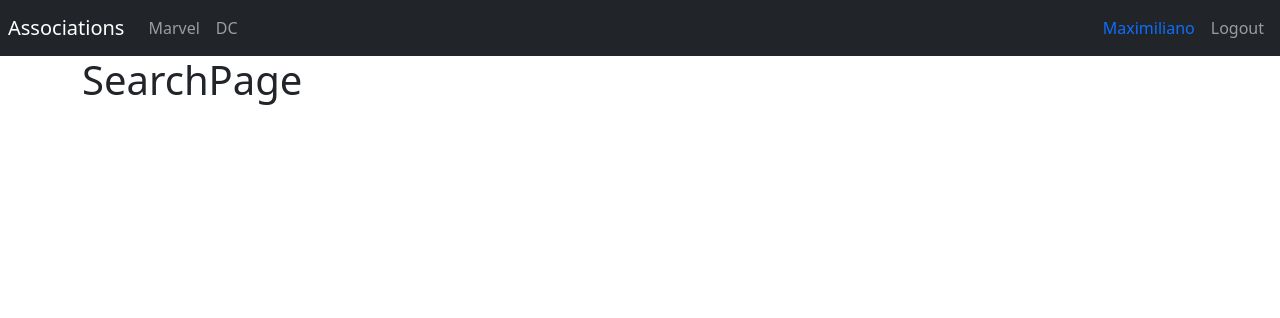
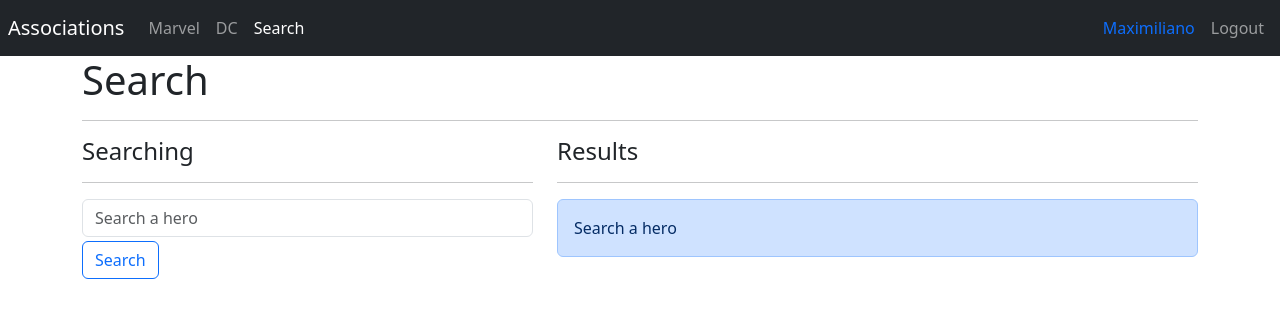
Before and after one commit to MaxiBelli/HEROES-APP, a React (Vite) app: page /search in a window 1280 px wide. Shown: the top 318 px of the page. Built offline with nearby package versions, Linux system fonts and the light colour scheme.

Commit message:
feat: Add Search, List Display, and Conditional Messages

```diff
--- a/package.json
+++ b/package.json
@@ -9,6 +9,7 @@
     "preview": "vite preview"
   },
   "dependencies": {
+    "query-string": "^8.1.0",
     "react": "^18.2.0",
     "react-dom": "^18.2.0",
     "react-router-dom": "^6.12.0"
--- /dev/null
+++ b/src/heroes/helpers/getHeroesByName.js
@@ -0,0 +1,11 @@
+import { heroes } from "../data/heroes";
+
+export const getHeroesByName = (name = "") => {
+  name = name.toLocaleLowerCase().trim();
+
+  if (name.length === 0) return [];
+
+  return heroes.filter((hero) =>
+    hero.superhero.toLocaleLowerCase().includes(name)
+  );
+};
--- a/src/heroes/helpers/index.js
+++ b/src/heroes/helpers/index.js
@@ -1,3 +1,3 @@
 export * from './getHeroById';
-
+export * from './getHeroesByName';
 export * from './getHeroesByPublisher';
--- a/src/heroes/pages/SearchPage.jsx
+++ b/src/heroes/pages/SearchPage.jsx
@@ -1,7 +1,74 @@
-import React from 'react'
+import { useLocation, useNavigate } from "react-router-dom";
+import queryString from "query-string";
+
+import { useForm } from "../../hooks/useForm";
+import { HeroCard } from "../components";
+import { getHeroesByName } from "../helpers";
 
 export const SearchPage = () => {
+  const navigate = useNavigate();
+  const location = useLocation();
+
+  const { q = "" } = queryString.parse(location.search);
+  const heroes = getHeroesByName(q);
+
+  const showSearch = q.length === 0;
+  const showError = q.length > 0 && heroes.length === 0;
+
+  const { searchText, onInputChange } = useForm({
+    searchText: q,
+  });
+
+  const onSearchSubmit = (event) => {
+    event.preventDefault();
+    navigate(`?q=${searchText}`);
+  };
+
   return (
-    <h1>SearchPage</h1>
-  )
-}
+    <>
+      <h1>Search</h1>
+      <hr />
+
+      <div className="row">
+        <div className="col-5">
+          <h4>Searching</h4>
+          <hr />
+          <form onSubmit={onSearchSubmit}>
+            <input
+              type="text"
+              placeholder="Search a hero"
+              className="form-control"
+              name="searchText"
+              autoComplete="off"
+              value={searchText}
+              onChange={onInputChange}
+            />
+
+            <button className="btn btn-outline-primary mt-1">Search</button>
+          </form>
+        </div>
+        <div className="col-7">
+          <h4>Results</h4>
+          <hr />
+
+          <div
+            className="alert alert-primary animate__animated animate__zoomIn"
+            style={{ display: showSearch ? "" : "none" }}
+          >
+            Search a hero
+          </div>
+          <div
+            className="alert alert-danger animate__animated animate__flipInX"
+            style={{ display: showError ? "" : "none" }}
+          >
+            No hero with <b>{q}</b>
+          </div>
+
+          {heroes.map((hero) => (
+            <HeroCard key={hero.id} {...hero} />
+          ))}
+        </div>
+      </div>
+    </>
+  );
+};
--- /dev/null
+++ b/src/hooks/useForm.js
@@ -0,0 +1,25 @@
+import { useState } from 'react';
+
+export const useForm = ( initialForm = {} ) => {
+
+    const [ formState, setFormState ] = useState( initialForm );
+
+    const onInputChange = ({ target }) => {
+        const { name, value } = target;
+        setFormState({
+            ...formState,
+            [ name ]: value
+        });
+    }
+
+    const onResetForm = () => {
+        setFormState( initialForm );
+    }
+
+    return {
+        ...formState,
+        formState,
+        onInputChange,
+        onResetForm,
+    }
+}
--- a/src/ui/components/Navbar.jsx
+++ b/src/ui/components/Navbar.jsx
@@ -32,6 +32,14 @@
           >
             DC
           </NavLink>
+          <NavLink
+            className={({ isActive }) =>
+              `nav-item nav-link  ${isActive ? "active" : ""}`
+            }
+            to="/search"
+          >
+            Search
+          </NavLink>
         </div>
       </div>
 
```
Also changed, not shown: 1 other file (tests, documents, lock files or other folders).
